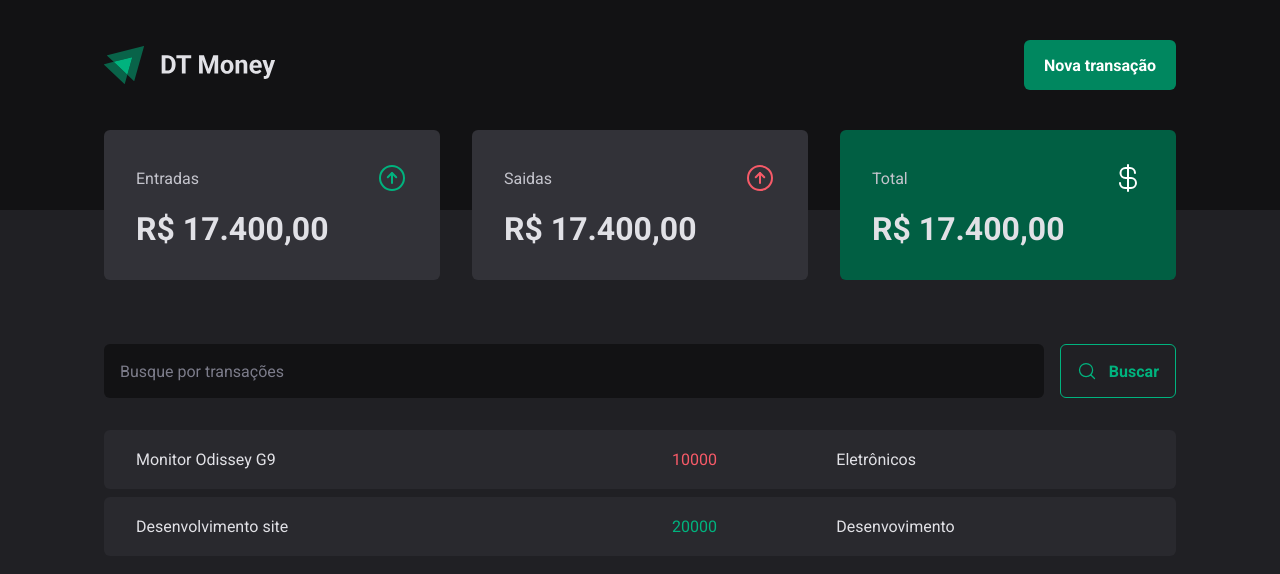
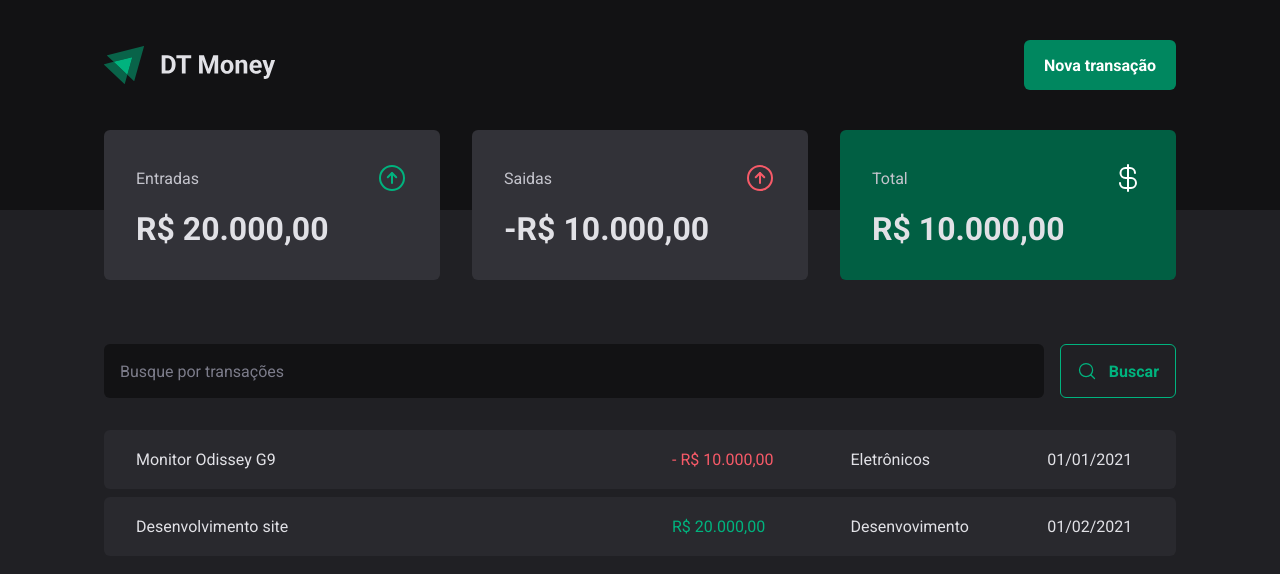
Before and after one commit to flavioanalistadesistema/dt-money, a React (Vite) app: page / in a window 1280 px wide. Shown: the top 574 px of the page. Built offline with nearby package versions, Linux system fonts and the light colour scheme; data requests are answered from the project's data file.

Commit message:
Hoje estudamos até o item 7 do nosso cronograma (Aplicando React Hook Form)

```diff
--- a/package.json
+++ b/package.json
@@ -11,12 +11,15 @@
     "preview": "vite preview"
   },
   "dependencies": {
+    "@hookform/resolvers": "^3.1.1",
     "@radix-ui/react-dialog": "^1.0.3",
     "@radix-ui/react-radio-group": "^1.1.2",
     "phosphor-react": "^1.4.1",
     "react": "^18.2.0",
     "react-dom": "^18.2.0",
-    "styled-components": "^5.3.10"
+    "react-hook-form": "^7.44.3",
+    "styled-components": "^5.3.10",
+    "zod": "^3.21.4"
   },
   "devDependencies": {
     "@types/react": "^18.0.28",
--- a/src/components/Summary/index.tsx
+++ b/src/components/Summary/index.tsx
@@ -1,7 +1,12 @@
 import { SummaryCard, SummaryContainer } from "./styles";
 import { ArrowCircleUp, CurrencyDollar } from 'phosphor-react'
+import { priceFormatter } from "../../utils/Formatter";
+import { useSummary } from "../../hooks/useSummary";
 
 export function Summary() {
+
+    const summary = useSummary()
+
     return (
         <SummaryContainer>
             <SummaryCard>
@@ -9,21 +14,21 @@
                     <span>Entradas</span>
                     <ArrowCircleUp size={32} color="#00B37E"/>
                 </header>
-                <strong>R$ 17.400,00</strong>
+                <strong>{priceFormatter.format(summary.income)}</strong>
             </SummaryCard>
             <SummaryCard>
                 <header>
                     <span>Saidas</span>
                     <ArrowCircleUp size={32} color="#F75A68"/>
                 </header>
-                <strong>R$ 17.400,00</strong>
+                <strong>{priceFormatter.format(summary.outcome)}</strong>
             </SummaryCard>
             <SummaryCard variant="green">
                 <header>
                     <span>Total</span>
                     <CurrencyDollar size={32} color="#ffffff"/>
                 </header>
-                <strong>R$ 17.400,00</strong>
+                <strong>{priceFormatter.format(summary.total)}</strong>
             </SummaryCard>
         </SummaryContainer>
     )
--- /dev/null
+++ b/src/hooks/useSummary.ts
@@ -0,0 +1,24 @@
+import { useContext } from "react";
+import { TransactionContext } from "../context/TransactionsContext";
+
+export function useSummary() {
+    const { transactions } = useContext(TransactionContext)
+
+    const summary = transactions.reduce(
+        (acc, transaction) => {
+            if(transaction.type === 'income') {
+                acc.income += transaction.price;
+                acc.total += transaction.price;
+            }else {
+                acc.outcome -= transaction.price;
+                acc.total -= transaction.price;
+            }
+            return acc
+        }, {
+            income: 0,
+            outcome: 0,
+            total: 0
+        }
+    )
+    return summary
+}
--- a/src/pages/Transactions/components/SearchForm/index.tsx
+++ b/src/pages/Transactions/components/SearchForm/index.tsx
@@ -1,10 +1,38 @@
 import { SearchFormcontainer } from "./styles";
 import { MagnifyingGlass } from 'phosphor-react'
+import { useForm } from "react-hook-form"
+import { zodResolver } from '@hookform/resolvers/zod'
+import * as zod from 'zod'
+
+
 export function SearchForm() {
+    const SearchFormSchema = zod.object({
+        query: zod.string()
+    })
+
+    type SearchFormData = zod.infer<typeof SearchFormSchema>
+
+    const {
+        register,
+        handleSubmit,
+        formState: { isSubmitting },
+    } = useForm<SearchFormData>({
+        resolver: zodResolver(SearchFormSchema)
+    })
+
+    async function handleSearch(data: any) {
+        await new Promise(resolve => setTimeout(resolve, 2000))
+        console.log(data)
+    }
+
     return (
-        <SearchFormcontainer>
-            <input type="text" placeholder="Busque por transações" />
-             <button type="submit">
+        <SearchFormcontainer onSubmit={handleSubmit(handleSearch)}>
+            <input
+                type="text"
+                placeholder="Busque por transações"
+                {...register('query')}
+            />
+             <button type="submit" disabled={isSubmitting}>
                 <MagnifyingGlass size={20} />
                 Buscar
              </button>
--- a/src/pages/Transactions/components/SearchForm/styles.ts
+++ b/src/pages/Transactions/components/SearchForm/styles.ts
@@ -29,6 +29,12 @@
     color: ${props => props.theme["green-300"]};
     font-weight: bold;
     border-radius: 6px;
+    cursor: pointer;
+
+    &:disabled{
+      opacity: 0.6;
+      cursor: not-allowed;
+    }
 
     &:hover {
         background: ${props => props.theme["green-500"]};
--- a/src/pages/Transactions/index.tsx
+++ b/src/pages/Transactions/index.tsx
@@ -4,6 +4,7 @@
 import { SearchForm } from "./components/SearchForm";
 import { PriceRighlight, TransactionTable, TransactionsContainer } from "./styles";
 import { TransactionContext } from "../../context/TransactionsContext";
+import { dateFormatter, priceFormatter } from "../../utils/Formatter";
 
 
 
@@ -16,7 +17,7 @@
             <Header />
             <Summary />
             <TransactionsContainer>
-            <SearchForm />
+                <SearchForm />
                 <TransactionTable>
                     <tbody>
                         {transactions.map(transaction => {
@@ -25,11 +26,12 @@
                                     <td width="50%">{transaction.description}</td>
                                     <td>
                                         <PriceRighlight variant={transaction.type}>
-                                            {transaction.price}
+                                            {transaction.type === 'outcome' && '- '}
+                                            {priceFormatter.format(transaction.price)}
                                         </PriceRighlight>
                                     </td>
                                     <td>{transaction.category}</td>
-                                    <td>{transaction.createdAt}</td>
+                                    <td>{dateFormatter.format(new Date(transaction.createadAt))}</td>
                                 </tr>
                             )
                         })}
--- /dev/null
+++ b/src/utils/Formatter.ts
@@ -0,0 +1,6 @@
+export const dateFormatter = Intl.DateTimeFormat('pt-BR')
+
+export const priceFormatter = Intl.NumberFormat('pt-BR', {
+    style: 'currency',
+    currency: 'BRL'
+})
```
Also changed, not shown: src/context/TransactionsContext.tsx (+2 -5 lines), 1 other file (tests, documents, lock files or other folders).
